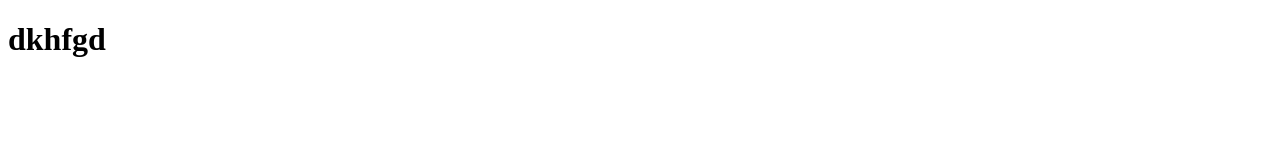
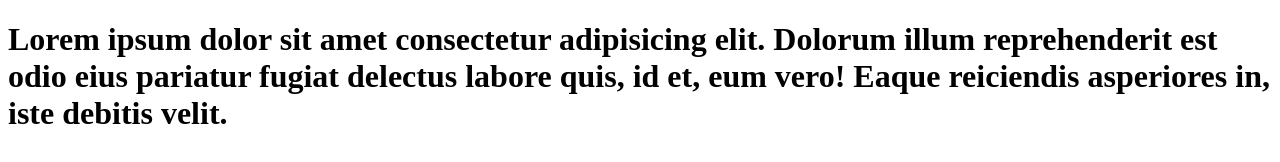
Before and after one commit to sson1x/project, a plain HTML site: page index.html/index.html in a window 1280 px wide. Drawn offline with Linux system fonts and the light colour scheme.

Commit message:
commit ee

```diff
--- a/index.html/index.html
+++ b/index.html/index.html
@@ -8,7 +8,7 @@
 </head>
 <body>
     <h1>
-        dkhfgd
+        Lorem ipsum dolor sit amet consectetur adipisicing elit. Dolorum illum reprehenderit est odio eius pariatur fugiat delectus labore quis, id et, eum vero! Eaque reiciendis asperiores in, iste debitis velit.
     </h1>
 </body>
 </html>
```
